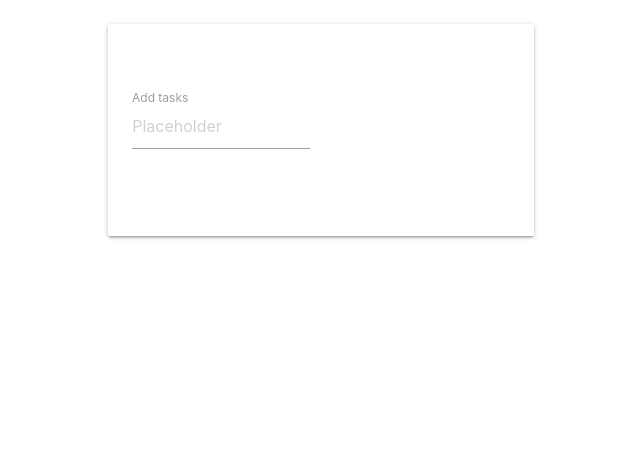
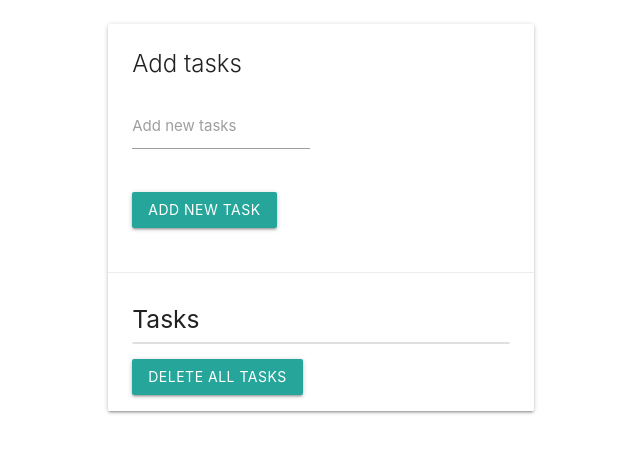
Before and after one commit to maarikal/tasks, a plain HTML site: page index.html in a window 1280 px wide. Shown: the part 99-552 px from the top of the page, without its empty margins (95-735 px from the left). Drawn offline with nearby package versions, Linux system fonts and the light colour scheme.

Commit message:
index.html fixed

```diff
--- a/index.html
+++ b/index.html
@@ -20,25 +20,30 @@
             <div class="row">
                 <div class="col s12 m6">
                     <div class="card white">
-                        <div class="card-content    white-text">
+                        <div class="card-content">
                             <span class="card-title">Add tasks</span>
                             <div class="row">
                                 <form class="col s12">
                                     <div class="row">
                                         <div class="input-field col s6">
-                                            <input placeholder="Placeholder" id="first_name" type="text" class="validate">
-                                            <label for="first_name">Add tasks</label>
-
+                                            <input id="task" type="text">
+                                            <label for="task">Add new tasks</label>
                                         </div>
                                     </div>
+                                    <input type="submit" value="Add new task" class="btn">
                                 </form>
                             </div>
                         </div>
+                    <div class="card-action">
+                    <h5> Tasks </h5>
+                    <ul class="collection"> </ul>
+                    <a hef="#" class="btn" id="delte-tasks"> Delete all tasks </a>
                     </div>
                 </div>
             </div>
         </div>
     </div>
+</div>
 </div>
 <!-- Compiled and minified JavaScript -->
 <script src="https://cdnjs.cloudflare.com/ajax/libs/materialize/1.0.0/js/materialize.min.js"></script>
```
